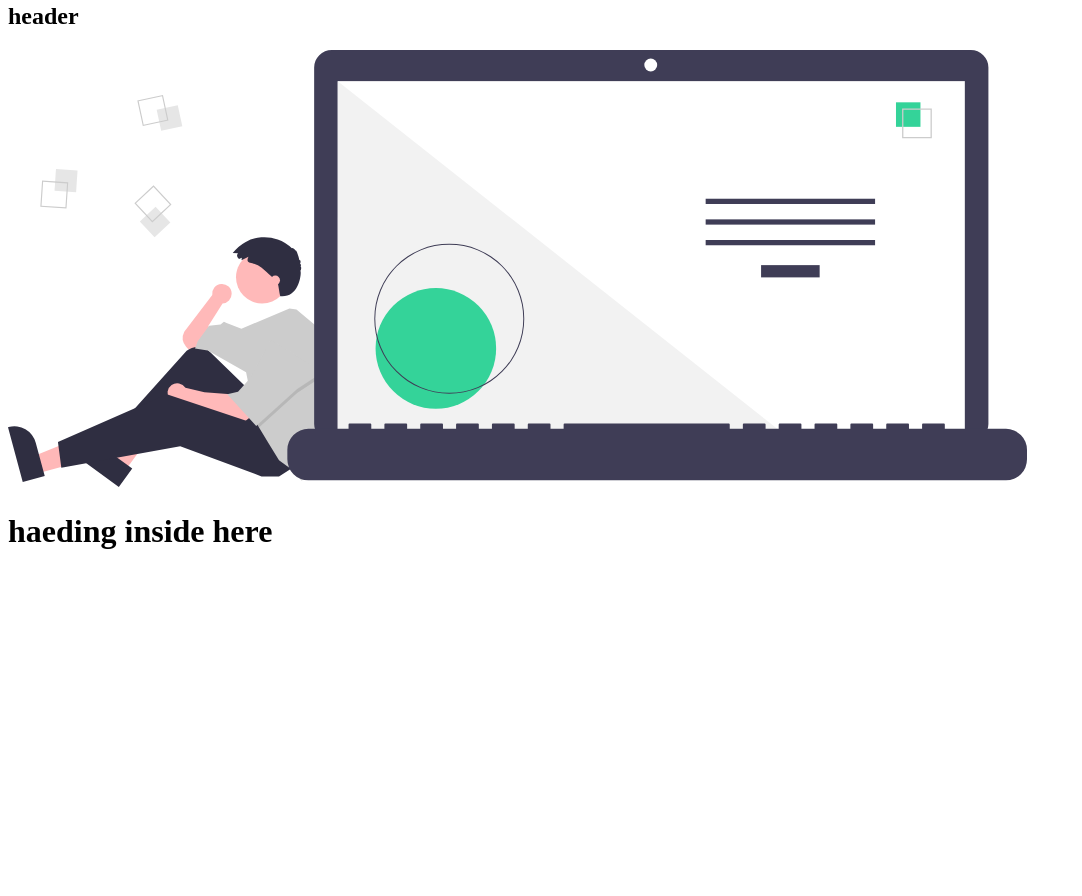
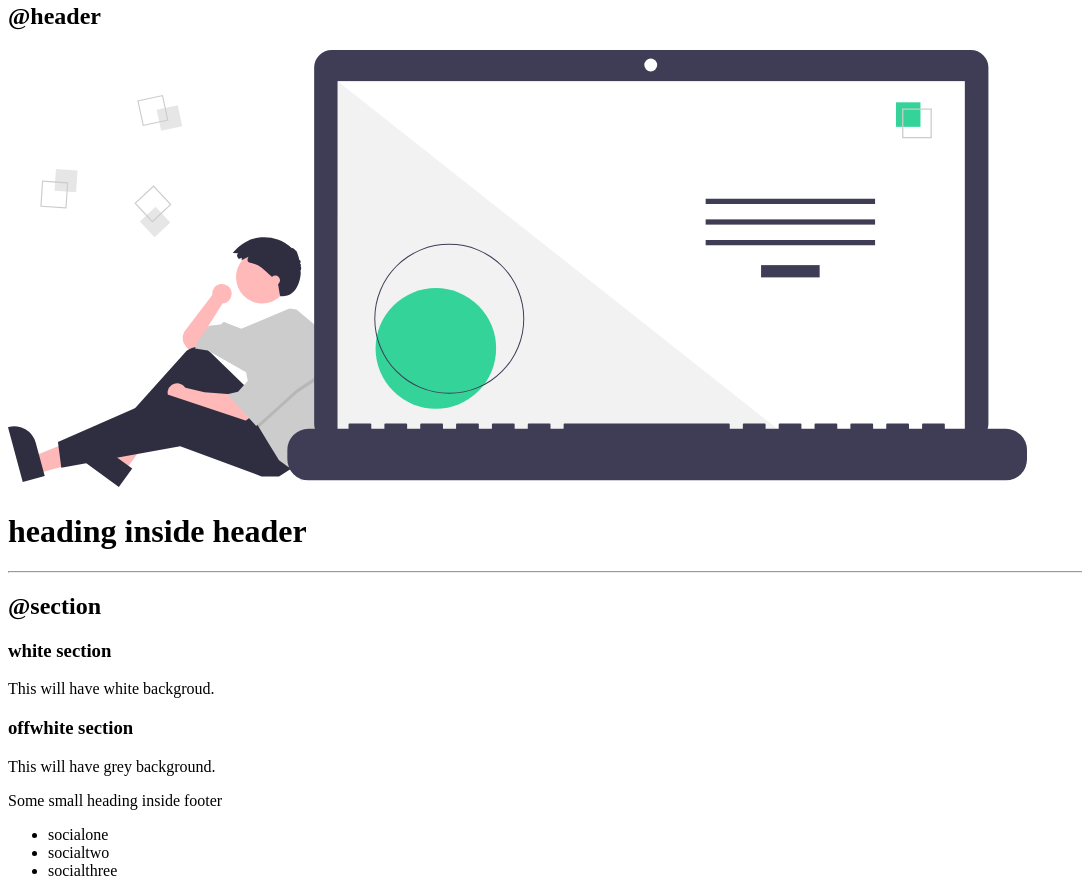
Before and after one commit to ivsandeep/neogcamp-lesson3, a plain HTML site: page index.html in a window 1280 px wide. Shown: the part 1253-2149 px from the top of the page, without its empty margins (0-1082 px from the left). Before the commit the page ends 1824 px from the top, so only its background shows below. Drawn offline with Linux system fonts and the light colour scheme.

Commit message:
section and footer

```diff
--- a/index.html
+++ b/index.html
@@ -1,16 +1,19 @@
 <!DOCTYPE html>
 <html lang="en">
+
 <head>
     <meta charset="UTF-8">
     <meta http-equiv="X-UA-Compatible" content="IE=edge">
     <meta name="viewport" content="width=device-width, initial-scale=1.0">
     <title>Component Library</title>
 </head>
+
 <body>
     <h1>Sandeep's component Library</h1>
-    <p>I am attending neog.camp and i want to make a libraary which would make all my projects look good and consistent.</p>
+    <p>I am attending neog.camp and i want to make a libraary which would make all my projects look good and consistent.
+    </p>
 
-    <hr >
+    <hr>
 
     <h2>@typography</h2>
     <h1>This is the biggest heading</h1>
@@ -80,13 +83,31 @@
 
     <hr>
 
-    <h2>header</h2>
+    <h2>@header</h2>
 
     <header>
-        <img src="images/hero.svg"/>
-        <h1>haeding inside here</h1>
+        <img src="images/hero.svg" />
+        <h1>heading inside header</h1>
     </header>
+    <hr>
+    <h2>@section</h2>
+    <section>
+        <h3>white section</h2>
+            <p>This will have white backgroud.</p>
+    </section>
+    <section>
+        <h3>offwhite section</h2>
+            <p>This will have grey background.</p>
+    </section>
 
+    <footer>
+        <div>Some small heading inside footer </div>
+        <ul>
+            <li>socialone</li>
+            <li>socialtwo</li>
+            <li>socialthree</li>
+        </ul>
+    </footer>
+</body>
 
-</body>
 </html>
```
